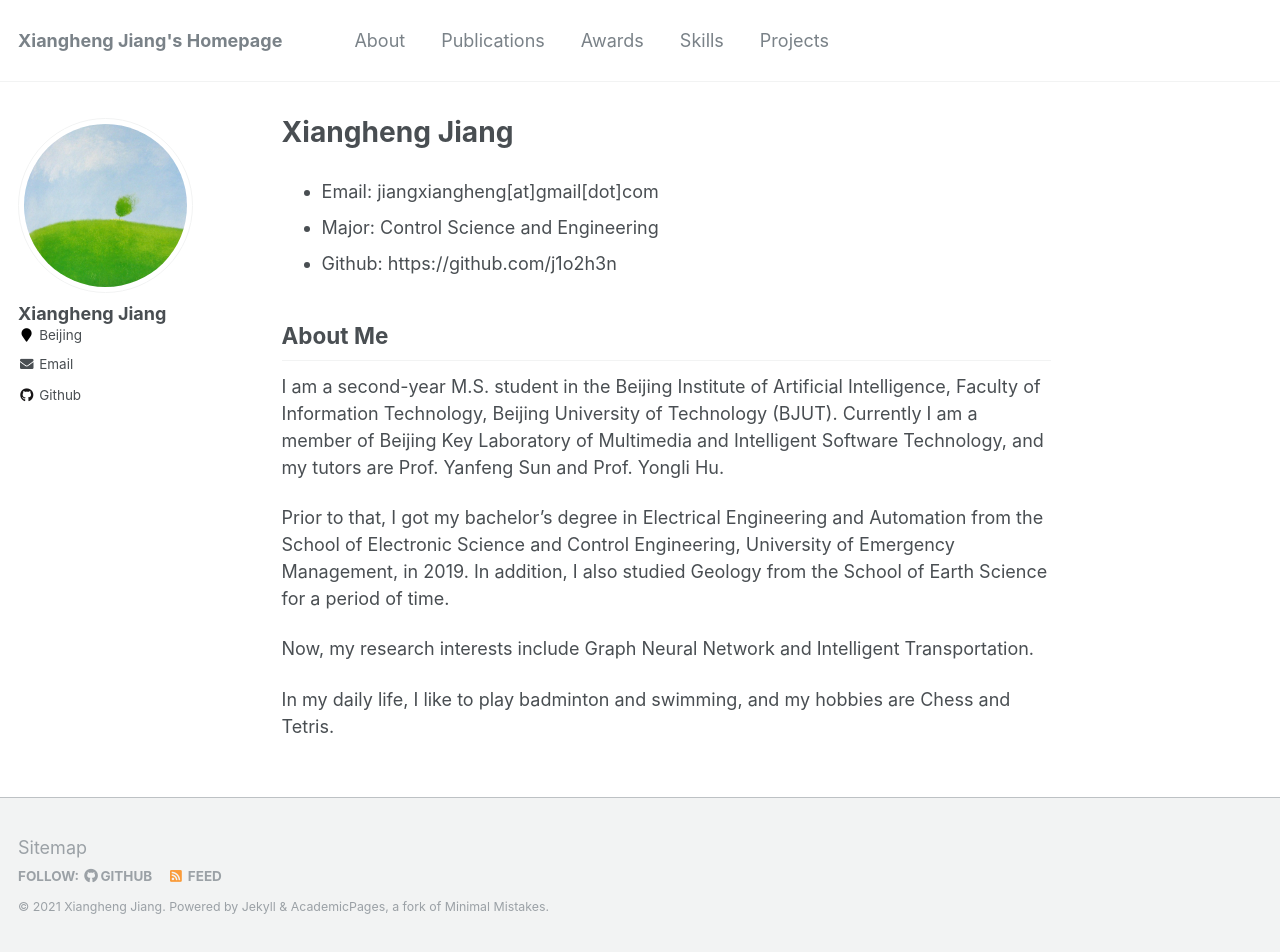
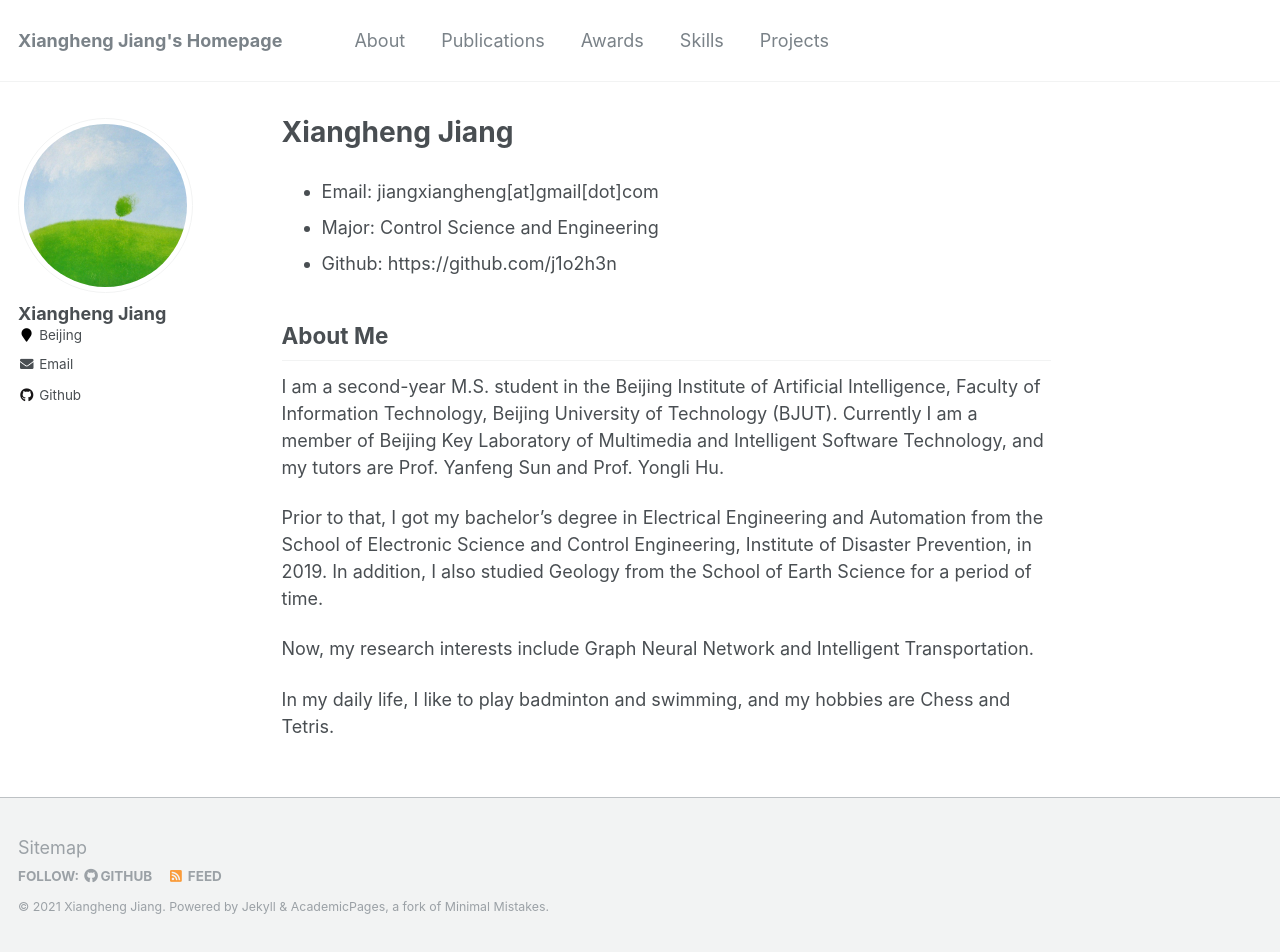
Before and after one commit to j1o2h3n/j1o2h3n.github.io, a Jekyll site: the page built from _pages/about.md, in a window 1280 px wide and 952 px high. Built offline with Jekyll 4.4.1, drawn with Linux system fonts in a browser that asks for light colours.

Commit message:
Update about.md

```diff
--- a/_pages/about.md
+++ b/_pages/about.md
@@ -18,7 +18,7 @@ redirect_from:
 
 I am a second-year M.S. student in the Beijing Institute of Artificial Intelligence, Faculty of Information Technology, Beijing University of Technology (BJUT). Currently I am a member of Beijing Key Laboratory of Multimedia and Intelligent Software Technology, and my tutors are Prof. Yanfeng Sun and Prof. Yongli Hu.
 
-Prior to that, I got my bachelor's degree in Electrical Engineering and Automation from the School of Electronic Science and Control Engineering, University of Emergency Management, in 2019. In addition, I also studied Geology from the School of Earth Science for a period of time.
+Prior to that, I got my bachelor's degree in Electrical Engineering and Automation from the School of Electronic Science and Control Engineering, Institute of Disaster Prevention, in 2019. In addition, I also studied Geology from the School of Earth Science for a period of time.
 
 Now, my research interests include Graph Neural Network and Intelligent Transportation.
 
```
